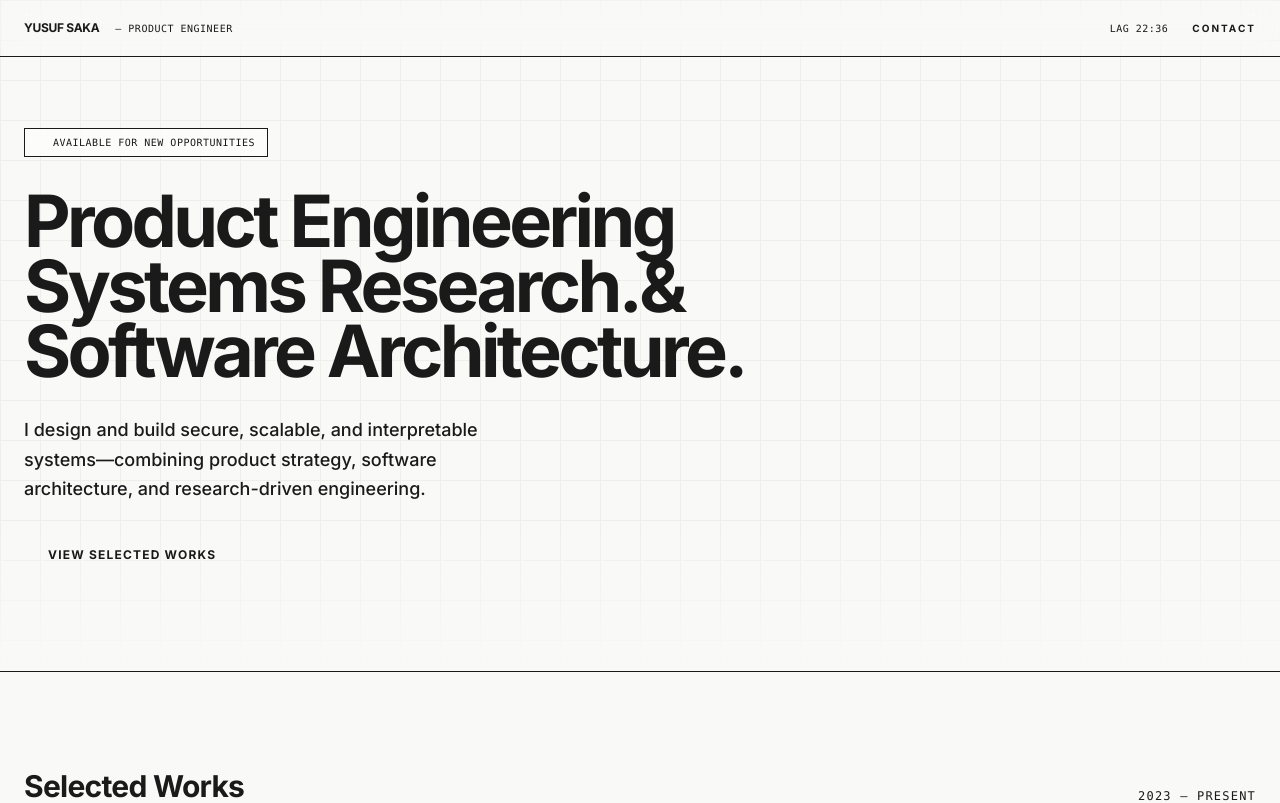
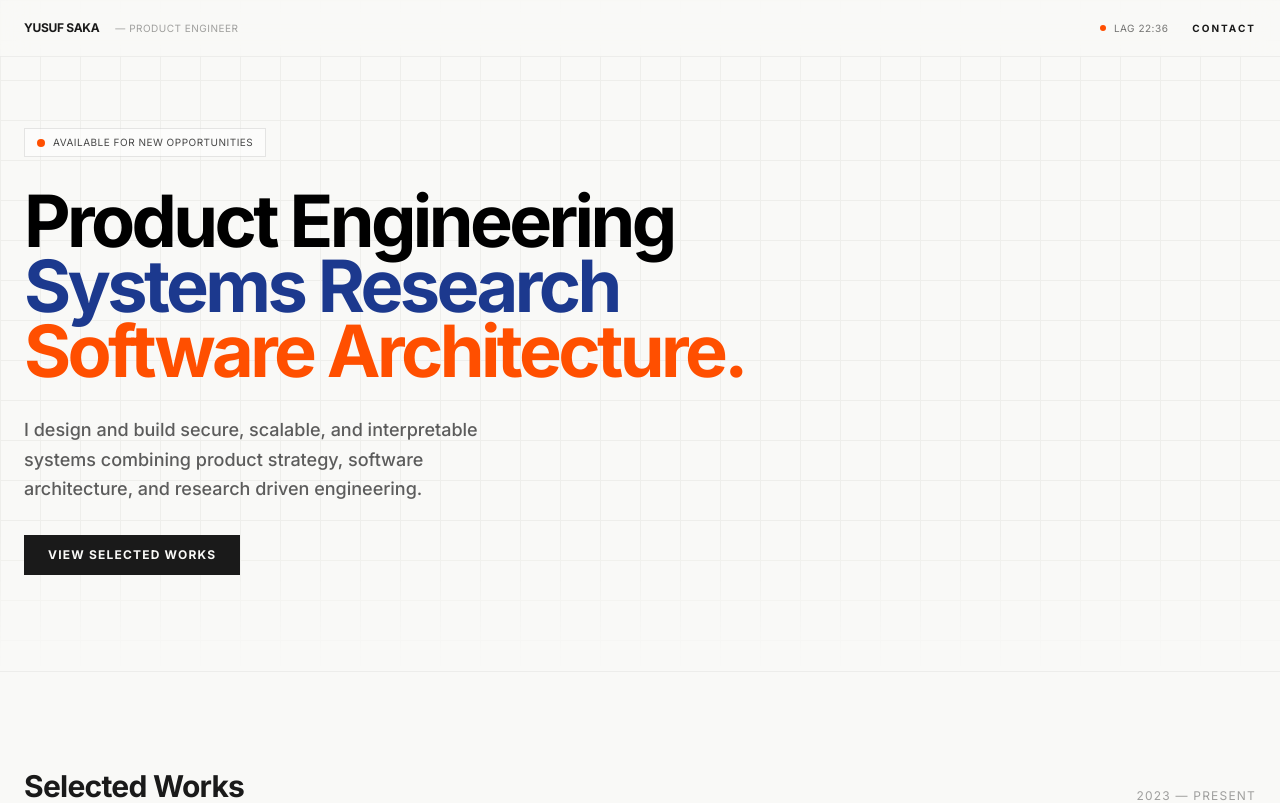
Before and after one commit to Emjaay20/Portfolio, a Next.js app: page / in a window 1280 px wide. Shown: the top 803 px of the page. Built offline with nearby package versions, Linux system fonts and the light colour scheme.

Commit message:
feat: add contact form, database setup and fix tailwind config

```diff
--- /dev/null
+++ b/drizzle.config.ts
@@ -0,0 +1,14 @@
+import type { Config } from 'drizzle-kit';
+import * as dotenv from 'dotenv';
+
+// Load environment variables from .env.local
+dotenv.config({ path: '.env.local' });
+
+export default {
+    schema: './src/lib/schema.ts',
+    out: './drizzle',
+    dialect: 'postgresql',
+    dbCredentials: {
+        url: process.env.DATABASE_URL!,
+    },
+} satisfies Config;
--- a/package.json
+++ b/package.json
@@ -3,22 +3,28 @@
   "version": "0.1.0",
   "private": true,
   "scripts": {
+    "db:push": "drizzle-kit push",
     "dev": "next dev",
     "build": "next build",
     "start": "next start",
     "lint": "eslint"
   },
   "dependencies": {
+    "dotenv": "^17.2.3",
+    "drizzle-orm": "^0.45.1",
     "next": "16.1.4",
+    "pg": "^8.17.2",
     "react": "19.2.3",
     "react-dom": "19.2.3"
   },
   "devDependencies": {
     "@tailwindcss/postcss": "^4",
     "@types/node": "^20",
+    "@types/pg": "^8.16.0",
     "@types/react": "^19",
     "@types/react-dom": "^19",
     "babel-plugin-react-compiler": "1.0.0",
+    "drizzle-kit": "^0.31.8",
     "eslint": "^9",
     "eslint-config-next": "16.1.4",
     "tailwindcss": "^4",
--- /dev/null
+++ b/src/app/contact/page.tsx
@@ -0,0 +1,65 @@
+'use client';
+
+import { useActionState } from 'react';
+import { submitContact } from '@/lib/actions/contact';
+
+const initialState = {
+    success: false,
+    error: '',
+};
+
+export default function ContactPage() {
+    const [state, action, isPending] = useActionState(submitContact, initialState);
+
+    return (
+        <div className="max-w-xl mx-auto px-6 py-24">
+            <h1 className="text-3xl font-bold mb-8">Contact</h1>
+
+            {state.success ? (
+                <div className="bg-green-100 text-green-800 p-4 rounded-md mb-6">
+                    Thanks! Your message has been sent.
+                </div>
+            ) : null}
+
+            {state.error ? (
+                <div className="bg-red-100 text-red-800 p-4 rounded-md mb-6">
+                    {state.error}
+                </div>
+            ) : null}
+
+            <form action={action} className="space-y-6">
+                <input
+                    name="name"
+                    placeholder="Your name"
+                    disabled={isPending}
+                    className="w-full border border-black/20 p-3 disabled:opacity-50"
+                />
+
+                <input
+                    name="email"
+                    type="email"
+                    required
+                    placeholder="Your email"
+                    disabled={isPending}
+                    className="w-full border border-black/20 p-3 disabled:opacity-50"
+                />
+
+                <textarea
+                    name="message"
+                    required
+                    placeholder="Your message"
+                    disabled={isPending}
+                    className="w-full border border-black/20 p-3 h-32 disabled:opacity-50"
+                />
+
+                <button
+                    type="submit"
+                    disabled={isPending}
+                    className="bg-black text-white px-6 py-3 font-semibold disabled:opacity-50 disabled:cursor-not-allowed"
+                >
+                    {isPending ? 'Sending...' : 'Send message'}
+                </button>
+            </form>
+        </div>
+    );
+}
--- a/src/app/globals.css
+++ b/src/app/globals.css
@@ -1,4 +1,43 @@
 @import "tailwindcss";
+
+@theme {
+  --color-swiss-bg: #F9F9F7;
+  --color-swiss-charcoal: #1A1A1A;
+  --color-international-orange: #FF4F00;
+  --color-swiss-gray: #E5E5E1;
+  --color-swiss-gray-dark: #D1D1CD;
+
+  --font-display: var(--font-inter);
+  --font-mono: var(--font-jetbrains-mono), monospace;
+
+  --background-image-grid-pattern: linear-gradient(to right, #E5E5E1 1px, transparent 1px), linear-gradient(to bottom, #E5E5E1 1px, transparent 1px);
+
+  --animate-fade-in-up: fade-in-up 0.5s ease-out forwards;
+  --animate-reveal: reveal 0.7s cubic-bezier(0.16, 1, 0.3, 1) forwards;
+  --animate-spin-slow: spin 3s linear infinite;
+
+  @keyframes fade-in-up {
+    0% {
+      opacity: 0;
+      transform: translateY(10px);
+    }
+
+    100% {
+      opacity: 1;
+      transform: translateY(0);
+    }
+  }
+
+  @keyframes reveal {
+    0% {
+      width: 0%;
+    }
+
+    100% {
+      width: 100%;
+    }
+  }
+}
 
 :root {
   --primary: #ff4f00;
--- a/src/components/Hero.tsx
+++ b/src/components/Hero.tsx
@@ -18,16 +18,16 @@ export default function Hero() {
                 </div>
 
                 <div className="max-w-4xl">
-                    <h1 className="text-swiss-charcoal tracking-tighter text-5xl sm:text-7xl font-bold leading-[0.9] mb-8 animate-fade-in-up" style={{ animationDelay: '0.2s' }}>
+                    <h1 className="text-black tracking-tighter text-5xl sm:text-7xl font-bold leading-[0.9] mb-8 animate-fade-in-up" style={{ animationDelay: '0.2s' }}>
                         Product Engineering <br />
-                        <span className="text-international-orange">Systems Research.</span>
-                        <span className="text-international-orange">& Software Architecture.</span>
+                        <span className="text-blue-900">Systems Research</span><br />
+                        <span className="text-international-orange"> Software Architecture.</span>
                     </h1>
 
                     <div className="max-w-lg animate-fade-in-up" style={{ animationDelay: '0.3s' }}>
                         <p className="text-swiss-charcoal/70 text-base sm:text-lg font-medium leading-relaxed mb-8">
-                            I design and build secure, scalable, and interpretable systems—combining
-                            product strategy, software architecture, and research-driven
+                            I design and build secure, scalable, and interpretable systems combining
+                            product strategy, software architecture, and research driven
                             engineering.
                         </p>
 
--- /dev/null
+++ b/src/lib/actions/contact.ts
@@ -0,0 +1,58 @@
+'use server';
+
+import { db } from '@/lib/db';
+import { contacts } from '@/lib/schema';
+import { Resend } from 'resend';
+
+const resend = new Resend(process.env.RESEND_API_KEY);
+
+export async function submitContact(
+    prevState: { success: boolean; error?: string },
+    formData: FormData
+) {
+    try {
+        const name = (formData.get('name') as string) || 'Anonymous';
+        const email = formData.get('email') as string;
+        const message = formData.get('message') as string;
+
+        if (!email || !message) {
+            return { success: false, error: 'Email and message are required.' };
+        }
+
+        // 1️⃣ Save to database (source of truth)
+        await db.insert(contacts).values({
+            name,
+            email,
+            message,
+        });
+
+        // 2️⃣ Email YOU
+        await resend.emails.send({
+            from: 'Portfolio <onboarding@resend.dev>',
+            to: process.env.CONTACT_EMAIL!,
+            subject: `New Portfolio Message from ${name}`,
+            html: `
+        <p><strong>Name:</strong> ${name}</p>
+        <p><strong>Email:</strong> ${email}</p>
+        <p><strong>Message:</strong></p>
+        <p>${message}</p>
+      `,
+        });
+
+        // 3️⃣ Auto-reply to sender
+        await resend.emails.send({
+            from: 'Yusuf Saka <onboarding@resend.dev>',
+            to: email,
+            subject: 'Thanks for reaching out',
+            html: `
+        <p>Hi ${name},</p>
+        <p>Thanks for reaching out. I’ve received your message and I’ll get back to you shortly.</p>
+        <p>— Yusuf</p>
+      `,
+        });
+
+        return { success: true };
+    } catch (error) {
+        return { success: false, error: 'Something went wrong. Please try again.' };
+    }
+}
--- /dev/null
+++ b/src/lib/db.ts
@@ -0,0 +1,8 @@
+import { drizzle } from 'drizzle-orm/node-postgres';
+import { Pool } from 'pg';
+
+const pool = new Pool({
+    connectionString: process.env.DATABASE_URL,
+});
+
+export const db = drizzle(pool);
--- /dev/null
+++ b/src/lib/schema.ts
@@ -0,0 +1,18 @@
+import { pgTable, text, timestamp, serial } from 'drizzle-orm/pg-core';
+
+export const caseStudies = pgTable('case_studies', {
+    id: serial('id').primaryKey(),
+    title: text('title').notNull(),
+    slug: text('slug').notNull().unique(),
+    summary: text('summary'),
+    content: text('content'),
+    createdAt: timestamp('created_at').defaultNow(),
+});
+
+export const contacts = pgTable('contacts', {
+    id: serial('id').primaryKey(),
+    name: text('name'),
+    email: text('email'),
+    message: text('message'),
+    createdAt: timestamp('created_at').defaultNow(),
+});
--- a/tailwind.config.ts
+++ /dev/null
@@ -1,40 +0,0 @@
-import type { Config } from "tailwindcss";
-
-const config: Config = {
-    content: ["./src/**/*.{js,ts,jsx,tsx}"],
-    theme: {
-        extend: {
-            colors: {
-                "swiss-bg": "#F9F9F7",
-                "swiss-charcoal": "#1A1A1A",
-                "international-orange": "#FF4F00",
-                "swiss-gray": "#E5E5E1",
-                "swiss-gray-dark": "#D1D1CD",
-            },
-            fontFamily: {
-                display: ["var(--font-inter)"],
-                mono: ["var(--font-jetbrains-mono)", "monospace"], // Placeholder if we add mono font later
-            },
-            backgroundImage: {
-                "grid-pattern": "linear-gradient(to right, #E5E5E1 1px, transparent 1px), linear-gradient(to bottom, #E5E5E1 1px, transparent 1px)",
-            },
-            keyframes: {
-                "fade-in-up": {
-                    "0%": { opacity: "0", transform: "translateY(10px)" },
-                    "100%": { opacity: "1", transform: "translateY(0)" },
-                },
-                "reveal": {
-                    "0%": { width: "0%" },
-                    "100%": { width: "100%" },
-                }
-            },
-            animation: {
-                "fade-in-up": "fade-in-up 0.5s ease-out forwards",
-                "reveal": "reveal 0.7s cubic-bezier(0.16, 1, 0.3, 1) forwards",
-                "spin-slow": "spin 3s linear infinite",
-            },
-        },
-    },
-    plugins: [],
-};
-export default config;
```
Also changed, not shown: 1 other file (tests, documents, lock files or other folders).
